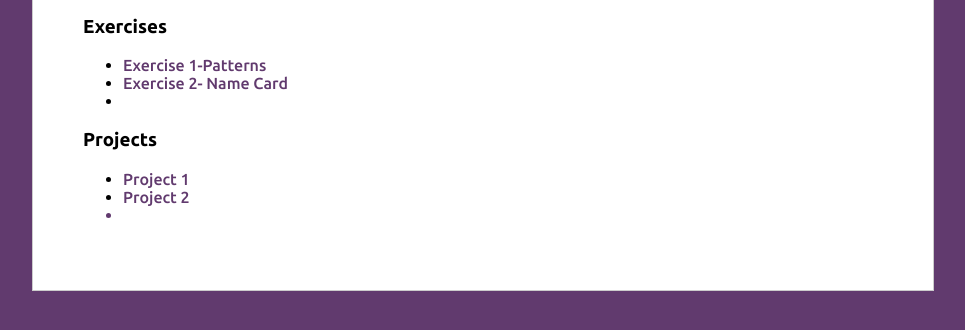
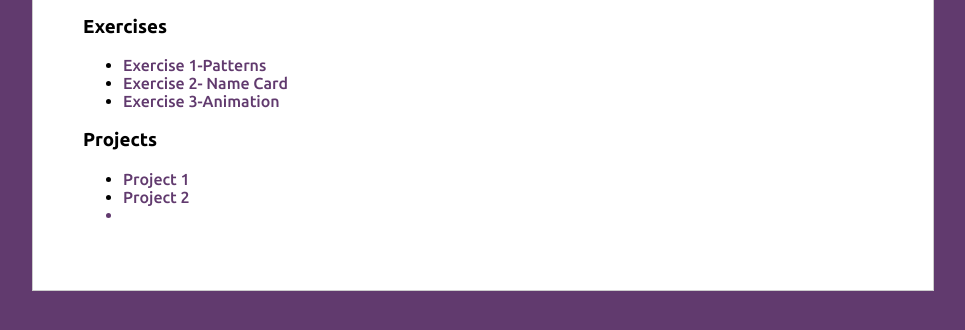
Before and after one commit to terrychen01/interactive-1, a plain HTML site: page index.html in a window 1280 px wide. Shown: the part 256-586 px from the top of the page, without its empty margins (26-991 px from the left). Drawn offline with Linux system fonts and the light colour scheme.

Commit message:
project2

```diff
--- a/index.html
+++ b/index.html
@@ -52,7 +52,7 @@
       <ul>
         <li><a href="Project 1/turtorial/Exercise 1.html">Exercise 1-Patterns</a></li>
         <li><a href="Exercise/exercise2.html">Exercise 2- Name Card</a></li>
-        <li></li>
+        <li><a href="Exercise/exercise3.html">Exercise 3-Animation</a></li></li>
       </ul>
     </div>
 
```
